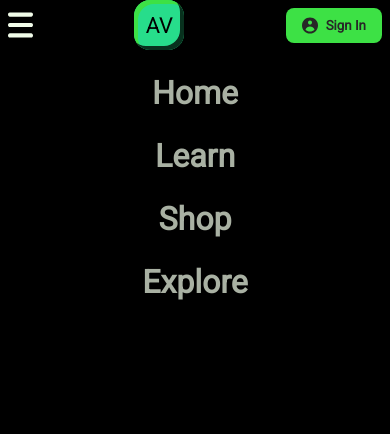
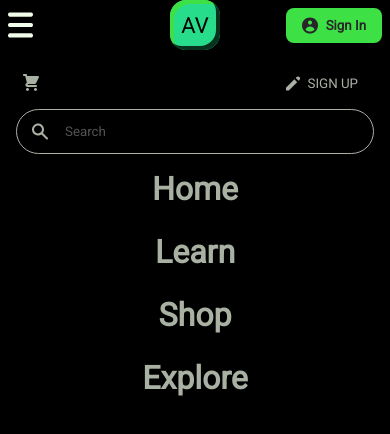
Before and after one commit to Maciej-Clanet/va_frontend_classroom, a React (Create React App) app: page / in a window 390 px wide. Both pictures are taken after a click on the icon 20 px from the left and 25 px from the top of the page. Shown: the top 434 px of the page. Built offline with nearby package versions, Linux system fonts and the light colour scheme.

Commit message:
Mobile Menu Elements

```diff
--- /dev/null
+++ b/src/Components/IconButton/IconButton.css
@@ -0,0 +1,15 @@
+.icon-button{
+    background: none;
+    border: none;
+    color: var(--text-color);
+    opacity: 0.7;
+    cursor: pointer;
+
+    & svg {
+        fill: var(--text-color);
+    }
+
+    &:hover{
+        opacity: 1;
+    }
+}
--- /dev/null
+++ b/src/Components/IconButton/IconButton.js
@@ -0,0 +1,7 @@
+import "./IconButton.css"
+
+const IconButton = ({icon, onClick}) => {
+    return <button className="icon-button" onClick={onClick}>{icon}</button>
+}
+
+export default IconButton
--- /dev/null
+++ b/src/Components/IconButtonTransparent/IconButtonTransparent.css
@@ -0,0 +1,23 @@
+.icon-button-transparent{
+    border: none;
+    background: none;
+
+    border-radius: 8px;
+    color: var(--text-color);
+
+    display: flex;
+    align-items: center;
+    gap: 8px;
+    padding: 4px 16px;
+
+    cursor: pointer;
+    opacity: 0.7;
+
+    & svg{
+        fill: var(--text-color);
+    }
+
+    &:hover{
+        opacity: 1;
+    }
+}
--- /dev/null
+++ b/src/Components/IconButtonTransparent/IconButtonTransparent.js
@@ -0,0 +1,7 @@
+import "./IconButtonTransparent.css"
+
+const IconButtonTransparent = ({text, icon, onClick}) =>{
+    return <button className="icon-button-transparent text-label" onClick={onClick}>{icon}{text}</button>
+}
+
+export default IconButtonTransparent
--- a/src/Components/Logo/Logo.css
+++ b/src/Components/Logo/Logo.css
@@ -9,6 +9,9 @@
     border-radius: 16px;
     -webkit-box-shadow: inset -4px -4px 0px 0px #08311E, inset 4px 4px 0px 0px #3DE145;
     box-shadow: inset -4px -4px 0px 0px #08311E, inset 4px 4px 0px 0px #3DE145;
+    position: absolute;
+    left: 50%;
+    transform: translateX(-50%);
 
     user-select: none;
     cursor: pointer;
--- a/src/Components/MobileMenu/MobileMenu.css
+++ b/src/Components/MobileMenu/MobileMenu.css
@@ -13,3 +13,9 @@
     right: 0;
     z-index: 999;
 }
+
+.mobile-menu-top-row{
+    display: flex;
+    justify-content: space-between;
+    align-items: center;
+}
--- a/src/Components/MobileMenu/MobileMenu.js
+++ b/src/Components/MobileMenu/MobileMenu.js
@@ -1,9 +1,28 @@
 import "./MobileMenu.css"
 import MobileNavLink from "../MobileNavLink/MobileNavLink";
+import IconButtonTransparent from "../IconButtonTransparent/IconButtonTransparent";
+import IconButton from "../IconButton/IconButton";
+import SearchBar from "../SearchBar/SearchBar";
+
+import {ReactComponent as PencilIcon} from "../../Assets/Icons/PencilIcon.svg"
+import {ReactComponent as CartIcon} from "../../Assets/Icons/CartIcon.svg"
+import { useNavigate }  from "react-router-dom"
+
+const MobileMenuTopRow = () => {
+    const navigate = useNavigate()
+    return(
+        <div className="mobile-menu-top-row">
+                            <IconButton icon={<CartIcon/>} onClick={() => navigate("/cart")}/>
+                <IconButtonTransparent text="SIGN UP" icon={<PencilIcon/>}  onClick={() => navigate("/register")}/>
+        </div>
+    )
+}
 
 const MobileMenu = () => {
     return(
         <div className="mobile-menu">
+            <MobileMenuTopRow/>
+            <SearchBar/>
             <MobileNavLink text="Home" path="/"/>
             <MobileNavLink text="Learn" path="/Learn"/>
             <MobileNavLink text="Shop" path="/Shop"/>
--- /dev/null
+++ b/src/Components/SearchBar/SearchBar.css
@@ -0,0 +1,29 @@
+.search-container{
+    display: flex;
+    align-items: center;
+    position: relative;
+    & svg{
+        fill: var(--text-color);
+        position: absolute;
+        left: 16px;
+        opacity: 0.7;
+    }
+
+}
+.search-bar{
+    border: 1px solid var(--text-color);
+    border-radius: 50px;
+    background: none;
+    color: var(--text-color);
+    opacity: 0.7;
+    padding: 8px 48px;
+    display: flex;
+    gap: 8px;
+    align-items: center;
+    flex: 1;
+
+    &:focus{
+        padding: 8px 16px;
+        opacity: 1;
+    }
+}
--- /dev/null
+++ b/src/Components/SearchBar/SearchBar.js
@@ -0,0 +1,22 @@
+import "./SearchBar.css"
+import {ReactComponent as SearchIcon} from "../../Assets/Icons/SearchIcon.svg"
+import { useState } from "react"
+
+const SearchBar = () => {
+    const [selected, setSelected] = useState(false);
+
+    return(
+        <form className="search-container">
+            {!selected && <SearchIcon/> }
+            <input
+                className="search-bar  text-label"
+                type="text"
+                placeholder="Search"
+                onFocus={() => setSelected(true)}
+                onBlur={() => setSelected(false)}
+                />
+        </form>
+    )
+}
+
+export default SearchBar;
```
